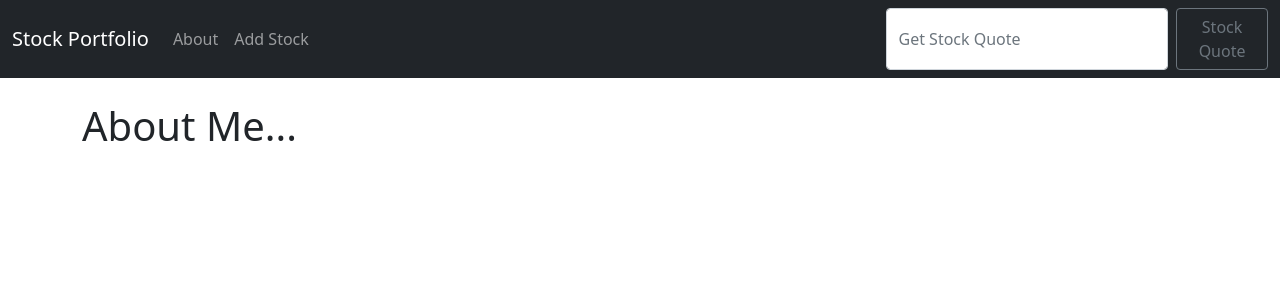
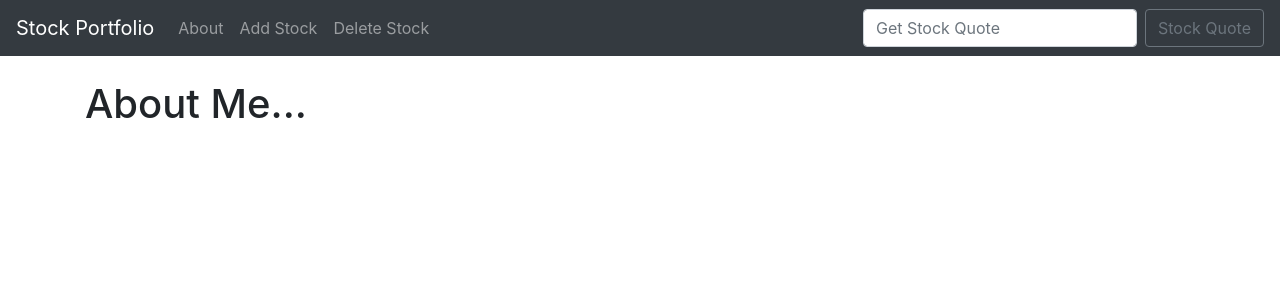
Before and after one commit to HarshTiwari1234321/Stock-Market-Portfolio-App, a Django app: page /about.html in a window 1280 px wide. Shown: the top 300 px of the page. Run offline with Django 4.2, Linux system fonts and the light colour scheme; some libraries are stand-ins or nearby versions.

Commit message:
Update base.html

```diff
--- a/stocks/quotes/templates/base.html
+++ b/stocks/quotes/templates/base.html
@@ -3,37 +3,42 @@
   <head>
     <!-- Required meta tags -->
     <meta charset="utf-8">
-    <meta name="viewport" content="width=device-width, initial-scale=1">
+    <meta name="viewport" content="width=device-width, initial-scale=1, shrink-to-fit=no">
 
     <!-- Bootstrap CSS -->
-    <link href="https://cdn.jsdelivr.net/npm/bootstrap@5.0.2/dist/css/bootstrap.min.css" rel="stylesheet" integrity="sha384-EVSTQN3/azprG1Anm3QDgpJLIm9Nao0Yz1ztcQTwFspd3yD65VohhpuuCOmLASjC" crossorigin="anonymous">
+    <link rel="stylesheet" href="https://stackpath.bootstrapcdn.com/bootstrap/4.3.1/css/bootstrap.min.css" integrity="sha384-ggOyR0iXCbMQv3Xipma34MD+dH/1fQ784/j6cY/iJTQUOhcWr7x9JvoRxT2MZw1T" crossorigin="anonymous">
 
     <title>Stock Portfolio</title>
   </head>
   <body>
   	<nav class="navbar navbar-expand-lg navbar-dark bg-dark">
-      <div class="container-fluid">
   <a class="navbar-brand" href="{% url 'home' %}">Stock Portfolio</a>
-        <button class="navbar-toggler" type="button" data-bs-toggle="collapse" data-bs-target="#navbarSupportedContent" aria-controls="navbarSupportedContent" aria-expanded="false" aria-label="Toggle navigation">
+  <button class="navbar-toggler" type="button" data-toggle="collapse" data-target="#navbarSupportedContent" aria-controls="navbarSupportedContent" aria-expanded="false" aria-label="Toggle navigation">
     <span class="navbar-toggler-icon"></span>
   </button>
+
   <div class="collapse navbar-collapse" id="navbarSupportedContent">
-          <ul class="navbar-nav me-auto mb-2 mb-lg-0">
+    <ul class="navbar-nav mr-auto">
+
       <li class="nav-item">
         <a class="nav-link" href="{% url 'about' %}">About</a>
       </li>
       <li class="nav-item">
         <a class="nav-link" href="{% url 'add_stock' %}">Add Stock</a>
       </li>
+      <li class="nav-item">
+        <a class="nav-link" href="{% url 'delete_stock' %}">Delete Stock</a>
+      </li>
+
     </ul>
-          <form action="{% url 'home' %}" class="d-flex" method="POST">
+    <form action="{% url 'home' %}" class="form-inline my-2 my-lg-0" method="POST">
 		{% csrf_token %}
-            <input class="form-control me-2" type="search" placeholder="Get Stock Quote" aria-label="Search" name="ticker" >
-            <button class="btn btn-outline-secondary" type="submit">Stock Quote</button>
+      <input class="form-control mr-sm-2" type="search" placeholder="Get Stock Quote" aria-label="Search" name="ticker">
+      <button class="btn btn-outline-secondary my-2 my-sm-0" type="submit">Stock Quote</button>
     </form>
   </div>
-      </div>
 </nav>
+
     <div class="container">
     	<br/>
 
@@ -45,24 +50,18 @@
 			        </button>
 					{{ message }}
 				</div><br/>
-        {% endfor %}
+			{% endfor%}
+
 		{% endif %}
 
 	    {% block content %}
 
 		{% endblock %}
 	</div>
-
-
-    <!-- Optional JavaScript; choose one of the two! -->
-
-    <!-- Option 1: Bootstrap Bundle with Popper -->
-    <script src="https://cdn.jsdelivr.net/npm/bootstrap@5.0.2/dist/js/bootstrap.bundle.min.js" integrity="sha384-MrcW6ZMFYlzcLA8Nl+NtUVF0sA7MsXsP1UyJoMp4YLEuNSfAP+JcXn/tWtIaxVXM" crossorigin="anonymous"></script>
-
-    <!-- Option 2: Separate Popper and Bootstrap JS -->
-    <!--
-    <script src="https://cdn.jsdelivr.net/npm/@popperjs/core@2.9.2/dist/umd/popper.min.js" integrity="sha384-IQsoLXl5PILFhosVNubq5LC7Qb9DXgDA9i+tQ8Zj3iwWAwPtgFTxbJ8NT4GN1R8p" crossorigin="anonymous"></script>
-    <script src="https://cdn.jsdelivr.net/npm/bootstrap@5.0.2/dist/js/bootstrap.min.js" integrity="sha384-cVKIPhGWiC2Al4u+LWgxfKTRIcfu0JTxR+EQDz/bgldoEyl4H0zUF0QKbrJ0EcQF" crossorigin="anonymous"></script>
-    -->
+    <!-- Optional JavaScript -->
+    <!-- jQuery first, then Popper.js, then Bootstrap JS -->
+    <script src="https://code.jquery.com/jquery-3.3.1.slim.min.js" integrity="sha384-q8i/X+965DzO0rT7abK41JStQIAqVgRVzpbzo5smXKp4YfRvH+8abtTE1Pi6jizo" crossorigin="anonymous"></script>
+    <script src="https://cdnjs.cloudflare.com/ajax/libs/popper.js/1.14.7/umd/popper.min.js" integrity="sha384-UO2eT0CpHqdSJQ6hJty5KVphtPhzWj9WO1clHTMGa3JDZwrnQq4sF86dIHNDz0W1" crossorigin="anonymous"></script>
+    <script src="https://stackpath.bootstrapcdn.com/bootstrap/4.3.1/js/bootstrap.min.js" integrity="sha384-JjSmVgyd0p3pXB1rRibZUAYoIIy6OrQ6VrjIEaFf/nJGzIxFDsf4x0xIM+B07jRM" crossorigin="anonymous"></script>
   </body>
 </html>
```
Lines whose indentation alone changed are shown as unchanged.
